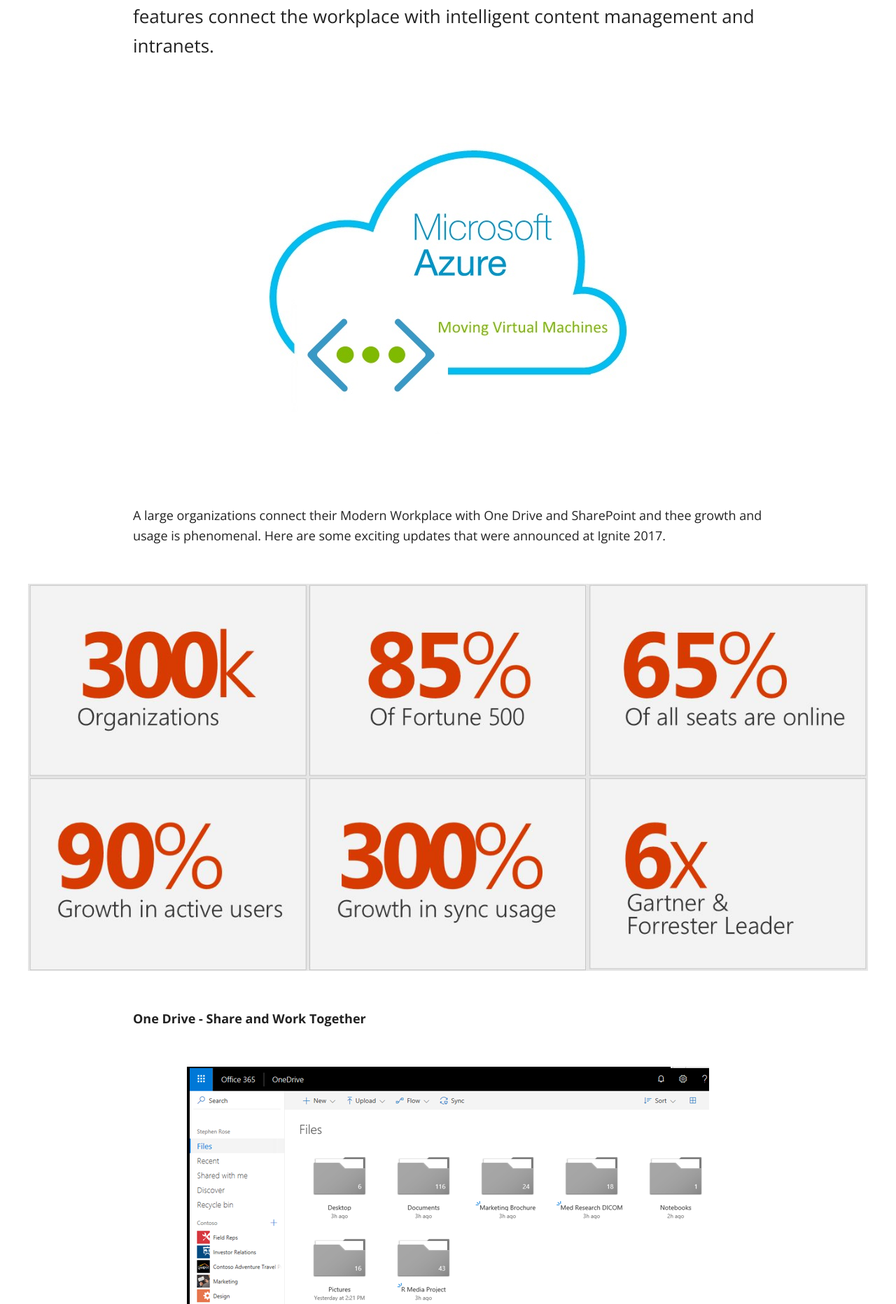
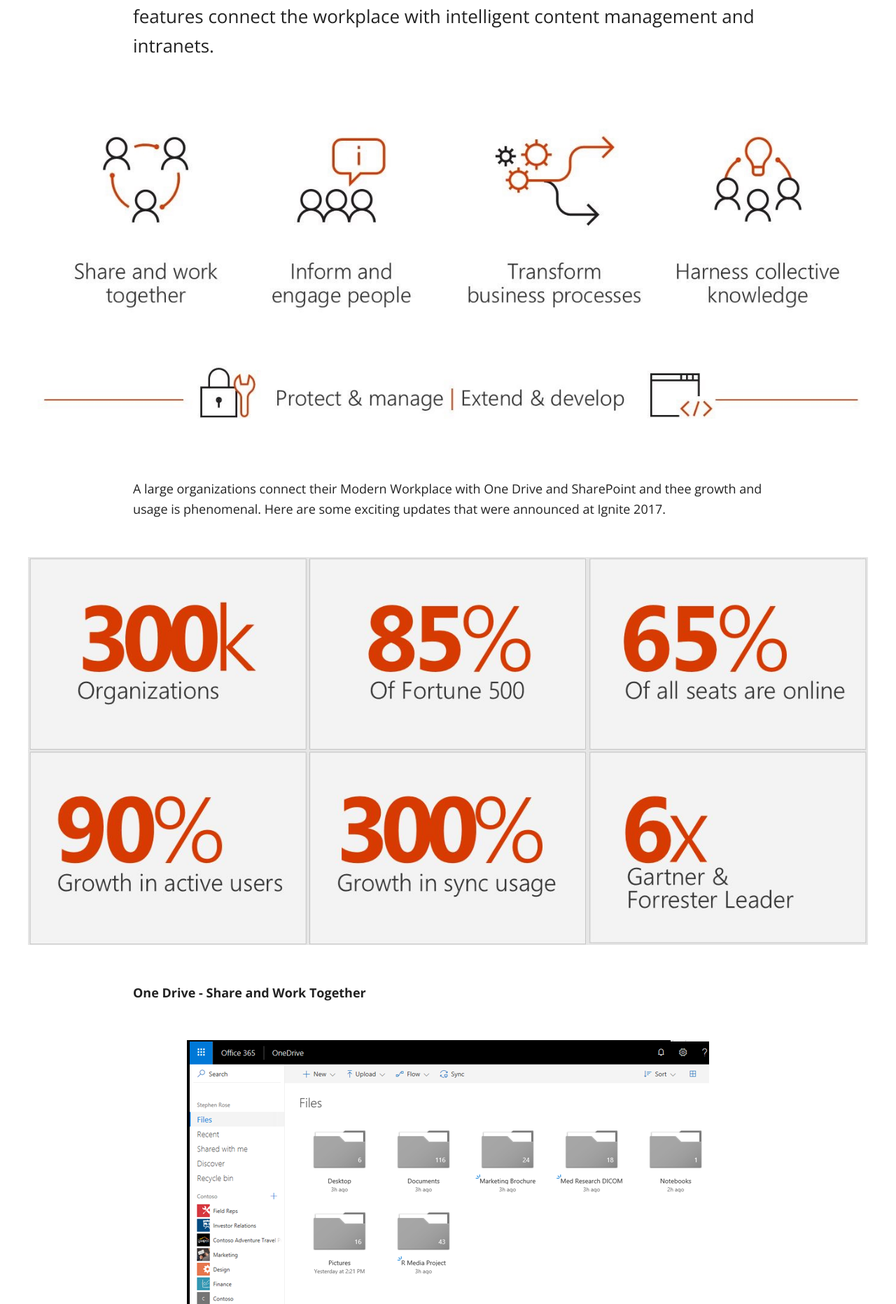
Before and after one commit to ldsouza/ldsouza.github.io, a Jekyll site: the page built from _posts/2017-10-02-sharepoint-update-from-ignite.md, in a window 1280 px wide. Shown: the part 686-2549 px from the top of the page at 70% size. Built offline with Jekyll 4.4.1, drawn with Linux system fonts in a browser that asks for light colours; nearby versions of some CDN libraries; library files that are not in the unit come from our copies.

Commit message:
Update 2017-10-02-sharepoint-update-from-ignite.md

```diff
--- a/_posts/2017-10-02-sharepoint-update-from-ignite.md
+++ b/_posts/2017-10-02-sharepoint-update-from-ignite.md
@@ -13,7 +13,7 @@
 
 In this blog post, I will be highlighting the major updates Microsoft announced at its Ignite Conference in Orlando, Florida. These exciting features connect the workplace with intelligent content management and intranets.
 
-![Image]({{ site.url }}/images/blog/move-azure-vm-vnet/01.JPG)
+![Image]({{ site.url }}/images/blog/whats-new-ignite-2017/0.jpg)
 
 A large organizations connect their Modern Workplace with One Drive and SharePoint and thee growth and usage is phenomenal. Here are some exciting updates that were announced at Ignite 2017.
 
```
